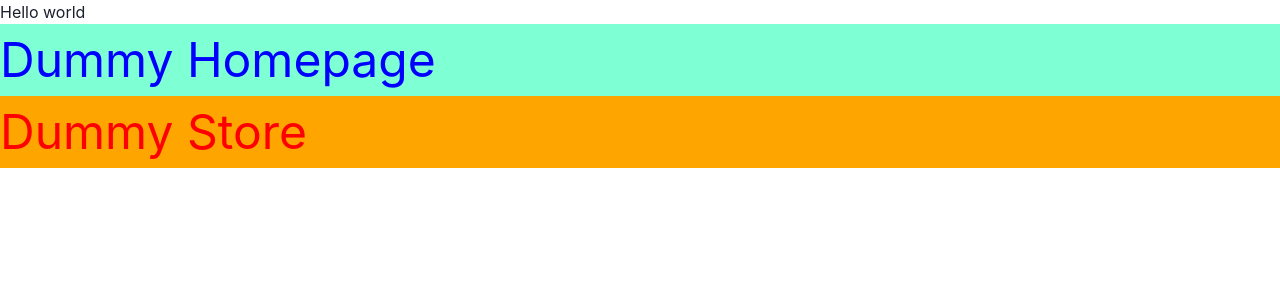
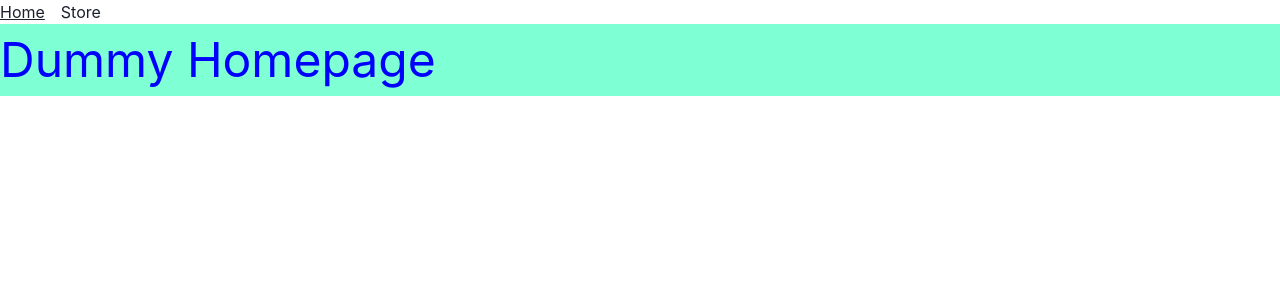
Before and after one commit to CodersCamp2021/team-lp-project-2, a React (Create React App) app: page / in a window 1280 px wide. Shown: the top 300 px of the page. Built offline with nearby package versions, Linux system fonts and the light colour scheme.

Commit message:
Added example navbar to test Router

```diff
--- a/src/App.js
+++ b/src/App.js
@@ -1,14 +1,28 @@
-import { Text } from '@chakra-ui/react';
-import { BrowserRouter as Router } from 'react-router-dom';
+import { BrowserRouter as Router, Route, Routes } from 'react-router-dom';
 import DummyHome from './components/DummyHome';
 import DummyStore from './components/DummyStore';
+import { Link } from 'react-router-dom';
+import { Breadcrumb, BreadcrumbItem, BreadcrumbLink } from '@chakra-ui/react';
 
 function App() {
   return (
     <Router>
-      <Text>Hello world</Text>
-      <DummyHome />
-      <DummyStore />
+      <Breadcrumb separator={false}>
+        <BreadcrumbItem>
+          <BreadcrumbLink as={Link} to="/">
+            Home
+          </BreadcrumbLink>
+        </BreadcrumbItem>
+        <BreadcrumbItem>
+          <BreadcrumbLink as={Link} to="/store">
+            Store
+          </BreadcrumbLink>
+        </BreadcrumbItem>
+      </Breadcrumb>
+      <Routes>
+        <Route path="/" element={<DummyHome />} />
+        <Route path="/store" element={<DummyStore />} />
+      </Routes>
     </Router>
   );
 }
```
